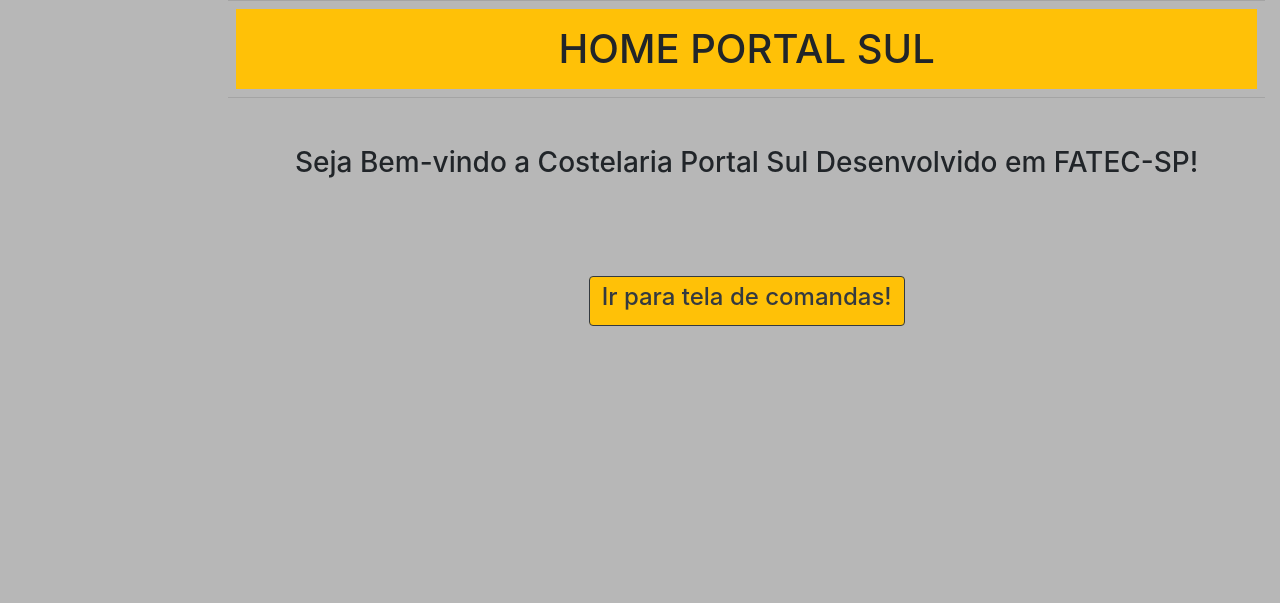
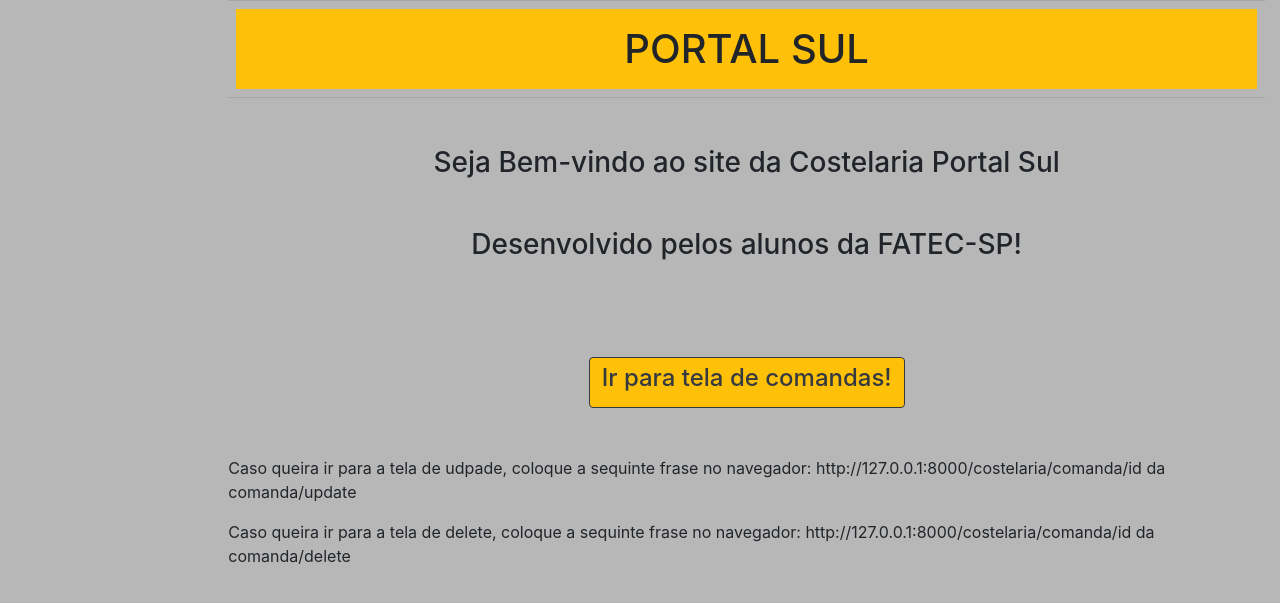
Before and after one commit to KenzoN2002/Projeto_de_IES-300, a Django app: template projetoies-1/mysite/costelaria/templates/index.html in a window 1280 px wide. Shown: the top 603 px of the page. Run offline with Django 3.2, Linux system fonts and the light colour scheme; the template is opened without the code that fills it, so the values that code supplies are empty.

Commit message:
alteração

```diff
--- a/projetoies-1/mysite/costelaria/models.py
+++ b/projetoies-1/mysite/costelaria/models.py
@@ -35,7 +35,7 @@ class Comanda(models.Model):
     bebida = models.ManyToManyField(Bebida, help_text='Selecione a bebida')
     sobremesa = models.ManyToManyField(Sobremesa, help_text='selecione a sobremesa')
 
-    def __str__(self):
+    def __init__(self):
         return self.mesa
 
     def get_absolute_url(self):
--- a/projetoies-1/mysite/costelaria/templates/costelaria/comanda_form.html
+++ b/projetoies-1/mysite/costelaria/templates/costelaria/comanda_form.html
@@ -6,12 +6,12 @@
         <div class="col-6">
             <form class="group-form bg-warning" action="" method="post">
                 <h1 class="text-center">Comanda</h1>
-                <div class="form-group text-center p-2 m-2">
+                <div class="form-group text-center p-2 m-2 bg-warning">
                     {% csrf_token %}
                     <table class="p-2 table">
                     {{ form.as_table }}
                     </table>
-                    <input type="submit" value="Enviar" class="btn text-center btn-lg btn-warning btn-align-center" />
+                    <input type="submit" value="Enviar" class="btn text-center btn-lg btn-warning btn-outline-dark btn-align-center" />
                 </div>
             </form>
         </div>
--- a/projetoies-1/mysite/costelaria/templates/costelaria/comanda_list.html
+++ b/projetoies-1/mysite/costelaria/templates/costelaria/comanda_list.html
@@ -20,7 +20,7 @@
   <h2>Nenhuma Comanda Cadastrada.</h2>
 {% endif %}
 <div class="text-center">
-  <a href="http://127.0.0.1:8000/costelaria/comanda/create/" class="text-center"><bottom type="button" class="btn btn-lg  mx-auto btn-align-center btn-primary m-5">Criar comanda!</bottom></a>
+  <a href="http://127.0.0.1:8000/costelaria/comanda/create/" class="text-center"><bottom type="button" class="btn btn-lg  mx-auto btn-align-center btn-warning m-5">Criar comanda!</bottom></a>
 </div>
 
 {% endblock %}
--- a/projetoies-1/mysite/costelaria/templates/index.html
+++ b/projetoies-1/mysite/costelaria/templates/index.html
@@ -4,10 +4,11 @@
 <body>
   <hr class="p-0 m-0 bg-black">
   <div>
-    <h1 class="display-5 text-center bg-warning p-3 m-2">HOME PORTAL SUL</h1>
+    <h1 class="display-5 text-center bg-warning p-3 m-2">PORTAL SUL</h1>
   </div>
   <hr class="p-0 m-0 bg-black">
-    <H3 class="text-center m-5">Seja Bem-vindo a Costelaria Portal Sul Desenvolvido em FATEC-SP!</H3>
+    <H3 class="text-center m-5">Seja Bem-vindo ao site da Costelaria Portal Sul</H3>
+    <H3 class="text-center m-5">Desenvolvido pelos alunos da FATEC-SP!</H3>
     <!--<ul class="list-gorup p-2 mx-auto w-50 ">
       <li class="list-group-item p-3 rounded border border-dark"><h3><strong>Comandas:</strong></h3> {{ num_comanda }}</li>
       <li class="list-group-item p-3 rounded border border-dark"><h3><strong>Pratos:</strong></h3> {{ num_prato }}</li>
@@ -17,6 +18,7 @@
   <div class="text-center">
     <a href="http://127.0.0.1:8000/costelaria/comandas/"><bottom type="button" class="btn btn-md btn-align-center btn-warning m-5 btn-outline-dark"><h4>Ir para tela de comandas!</h4></bottom></a>
  </div>
- <p> </p>
+ <p>Caso queira ir para a tela de udpade, coloque a sequinte frase no navegador: http://127.0.0.1:8000/costelaria/comanda/id da comanda/update</p>
+ <p>Caso queira ir para a tela de delete, coloque a sequinte frase no navegador: http://127.0.0.1:8000/costelaria/comanda/id da comanda/delete</p>
 </body>
     {% endblock %}
```
Also changed, not shown: projetoies-1/mysite/costelaria/templates/costelaria/comanda_confirm_delete.html (+4 -3 lines).
